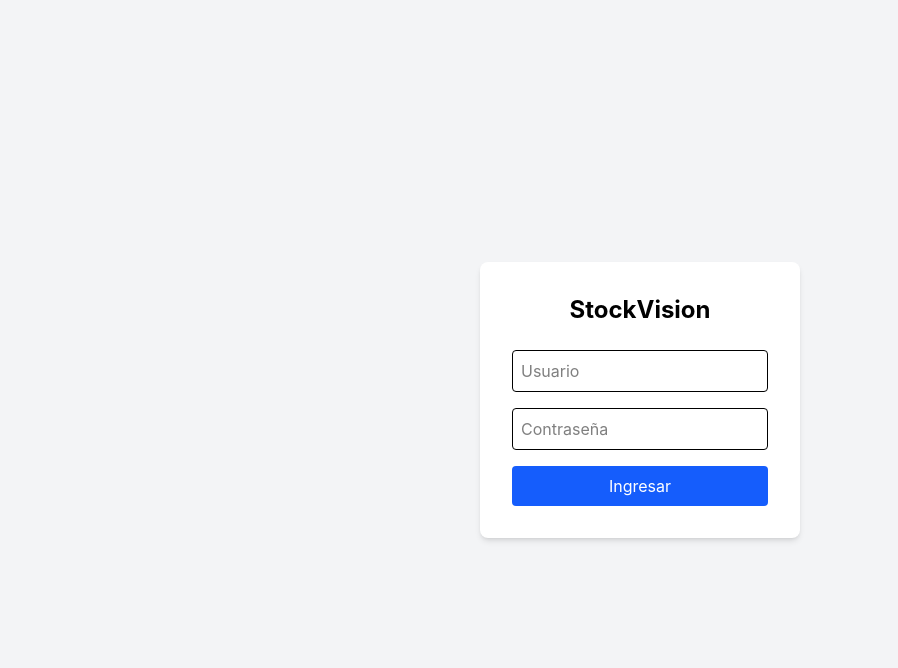
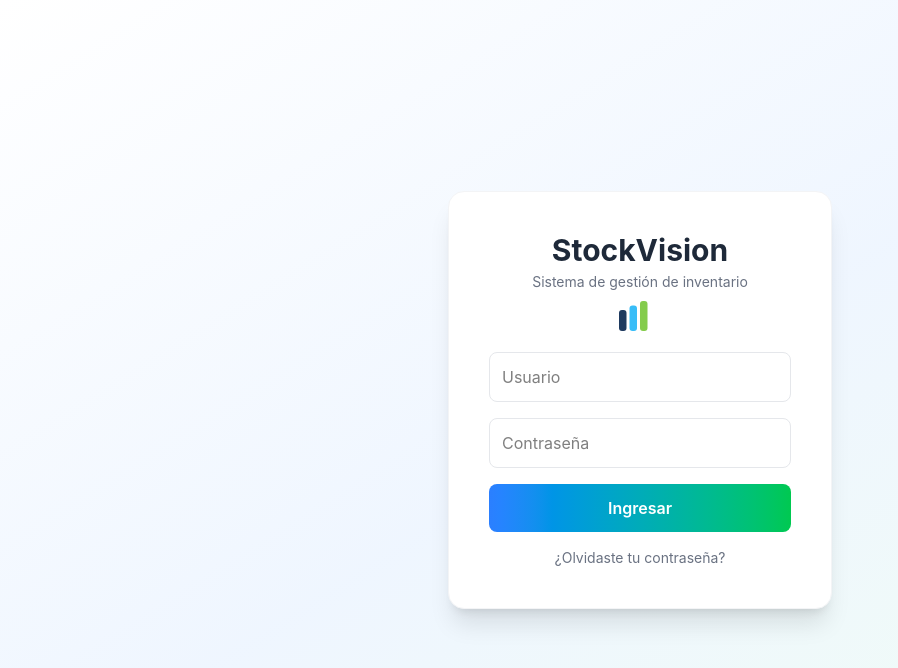
Before and after one commit to andersonVJ/stockvision, a React app in the folder frontend/: page / in a window 1280 px wide. Shown: the top 668 px of the page, without its empty margins (0-898 px from the left). Built offline with nearby package versions, Linux system fonts and the light colour scheme; the HTML template or start-up script is replaced by a standard one.

Commit message:
Cambios en estilo de login

```diff
--- a/frontend/src/index.css
+++ b/frontend/src/index.css
@@ -1 +1,28 @@
 @import "tailwindcss";
+@keyframes float {
+
+  0% {
+    transform: translateY(0px);
+  }
+
+  50% {
+    transform: translateY(-40px);
+  }
+
+  100% {
+    transform: translateY(0px);
+  }
+
+}
+
+.animate-float {
+
+  animation: float 8s ease-in-out infinite;
+
+}
+
+.animate-float2 {
+
+  animation: float 10s ease-in-out infinite;
+
+}
--- a/frontend/src/pages/Login.jsx
+++ b/frontend/src/pages/Login.jsx
@@ -1,18 +1,23 @@
 import { useState } from "react";
 import { useNavigate } from "react-router-dom";
 import { login } from "../services/authService";
+import Logo from "../components/Logo";
 
 export default function Login() {
 
   const [username, setUsername] = useState("");
   const [password, setPassword] = useState("");
+  const [loading, setLoading] = useState(false);
 
   const navigate = useNavigate();
 
   const handleSubmit = async (e) => {
     e.preventDefault();
 
+    setLoading(true);
+
     try {
+
       const response = await login(username, password);
 
       localStorage.setItem("token", response.access);
@@ -21,43 +26,83 @@ export default function Login() {
       navigate("/inicio");
 
     } catch (error) {
+
       console.error("Login failed:", error);
       alert("Credenciales incorrectas");
+
+    } finally {
+
+      setLoading(false);
+
     }
   };
 
   return (
-    <div className="flex items-center justify-center h-screen bg-gray-100">
 
-      <div className="bg-white p-8 rounded-lg shadow-md w-80">
+    <div className="flex items-center justify-center min-h-screen
+    bg-gradient-to-br from-white via-blue-50 to-green-50">
 
-        <h2 className="text-2xl font-bold text-center mb-6">
+      <div className="bg-white p-10 rounded-2xl shadow-xl w-96 border border-gray-100">
+
+        {/* Titulo */}
+        <h2 className="text-3xl font-bold text-center text-gray-800">
           StockVision
         </h2>
 
+        {/* Subtitulo */}
+        <p className="text-center text-gray-500 text-sm mt-1 mb-3">
+          Sistema de gestión de inventario
+        </p>
+
+        {/* Logo */}
+        <div className="flex justify-center mb-6">
+          <div className="scale-150">
+            <Logo />
+          </div>
+        </div>
+
+        {/* Formulario */}
         <form onSubmit={handleSubmit} className="flex flex-col gap-4">
 
           <input
             type="text"
             placeholder="Usuario"
-            className="border p-2 rounded"
+            className="border border-gray-200 p-3 rounded-lg focus:outline-none focus:ring-2 focus:ring-blue-400"
             onChange={(e) => setUsername(e.target.value)}
           />
 
           <input
             type="password"
             placeholder="Contraseña"
-            className="border p-2 rounded"
+            className="border border-gray-200 p-3 rounded-lg focus:outline-none focus:ring-2 focus:ring-green-400"
             onChange={(e) => setPassword(e.target.value)}
           />
 
           <button
-            className="bg-blue-600 text-white p-2 rounded hover:bg-blue-700"
+            disabled={loading}
+            className="bg-gradient-to-r from-blue-500 to-green-500
+            text-white p-3 rounded-lg font-semibold
+            hover:scale-105 transition-transform duration-200
+            flex items-center justify-center gap-2"
           >
-            Ingresar
+
+            {loading ? (
+              <>
+                <div className="w-5 h-5 border-2 border-white border-t-transparent rounded-full animate-spin"></div>
+                Ingresando...
+              </>
+            ) : (
+              "Ingresar"
+            )}
+
           </button>
 
         </form>
+
+        {/* Olvidaste contraseña */}
+        <p className="text-sm text-center mt-4 text-gray-500 hover:text-blue-500 cursor-pointer">
+          ¿Olvidaste tu contraseña?
+        </p>
 
       </div>
 
```
